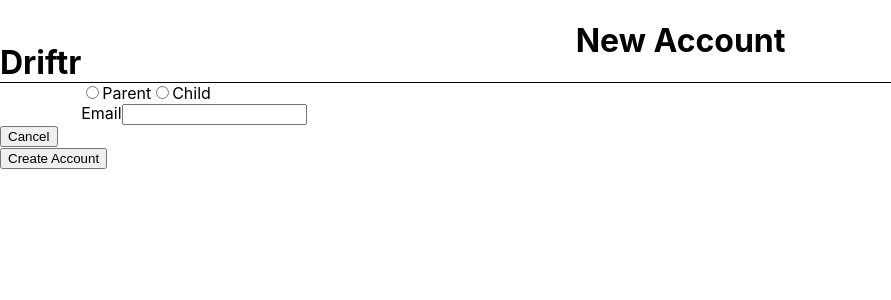
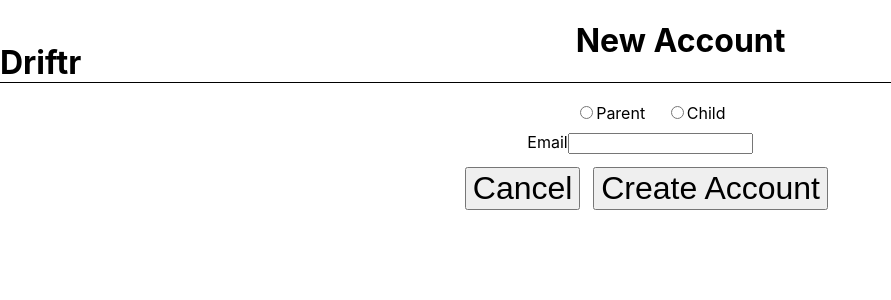
Before and after one commit to matedro/444_driftr, a React (Create React App) app: page / in a window 1280 px wide. Shown: the top 300 px of the page, without its empty margins (0-891 px from the left). Built offline with nearby package versions, Linux system fonts and the light colour scheme.

Commit message:
Styled the form

```diff
--- a/src/faciliation/Create.js
+++ b/src/faciliation/Create.js
@@ -1,4 +1,5 @@
 import React from 'react'
+import './create.css'
 
 function Create() {
     return (
@@ -8,14 +9,14 @@ function Create() {
                 <h1>New Account</h1>
             </header>
             <form className="faciliaitonAccountForm">
-                <input type="radio" id="parent" name="accountType" value="parent"></input>
-                <label for="parent">Parent</label>
-                <input type="radio" id="child" name="accountType" value="child"></input>
-                <label for="child">Child</label><br/>
+                <input type="radio" id="parent" name="accountType" value="parent" className="newAccountRadio"></input>
+                <label for="parent" className="newAccountRadioLabel">Parent</label>
+                <input type="radio" id="child" name="accountType" value="child" className="newAccountRadio"></input>
+                <label for="child" className="newAccountRadioLabel">Child</label><br/>
                 <label for="email">Email</label>
                 <input type="email" id="email"></input><br/>
-                <input type="button" id="accountCancel" value="Cancel"></input> <br/>
-                <input type="submit" id="accountSubmit" value="Create Account"></input>
+                <input type="button" id="accountCancel" className="newAccountButton" value="Cancel"></input>
+                <input type="submit" id="accountSubmit" className="newAccountButton" value="Create Account"></input>
             </form>
         </div>
     )
--- /dev/null
+++ b/src/faciliation/create.css
@@ -0,0 +1,28 @@
+header {
+    text-align: center;
+    border-bottom: 1px solid black;
+}
+
+.headerLogo {
+    float: left;
+}
+
+.faciliaitonAccountForm {
+    float: left;
+    width: 100%;
+    margin-left: auto;
+    margin-right: auto;
+    text-align: center;
+}
+
+.faciliaitonAccountForm .newAccountRadio {
+    margin-left: 2%;
+    margin-bottom: 1%;
+}
+
+.faciliaitonAccountForm .newAccountButton {
+    margin-left: 1%;
+    margin-bottom: 1%;
+    margin-top: 1%;
+    font-size: xx-large;
+}
```
